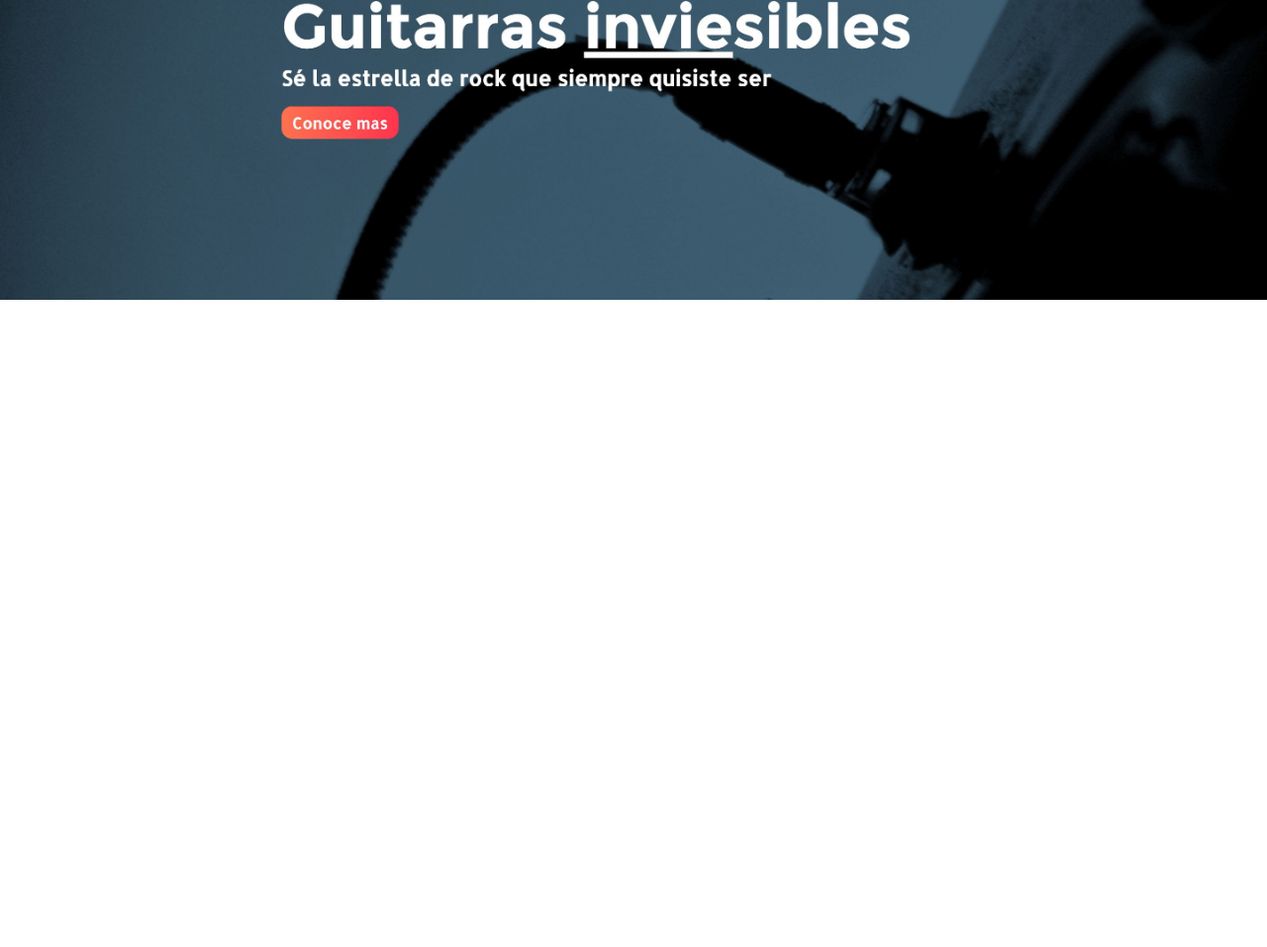
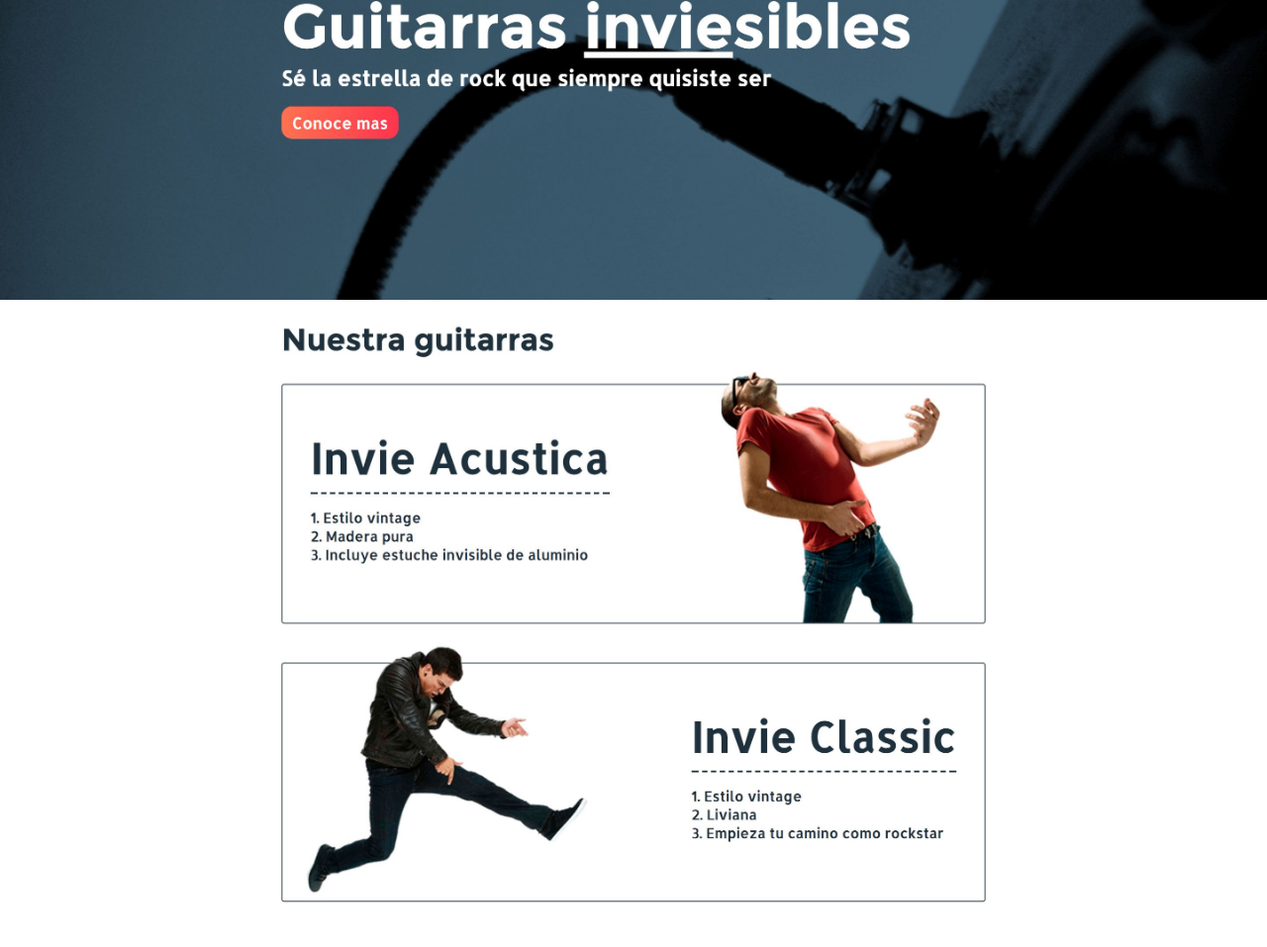
Before and after one commit to ecedenyo/invie-github, a plain HTML site: page index.html in a window 1280 px wide. Shown: the part 172-1129 px from the top of the page at 99% size. Before the commit the page ends 800 px from the top, so only its background shows below. Drawn offline with Linux system fonts and the light colour scheme.

Commit message:
añadiendo acustica y clásica

```diff
--- a/index.html
+++ b/index.html
@@ -11,5 +11,7 @@
   <body>
     <img src="header.jpg" alt="">
     <img src="hero.jpg" alt="">
+    <img src="acustica.jpg" alt="">
+    <img src="clasica.jpg" alt="">
   </body>
 </html>
```
Also changed, not shown: acustica.jpg (added), clasica.jpg (added).
